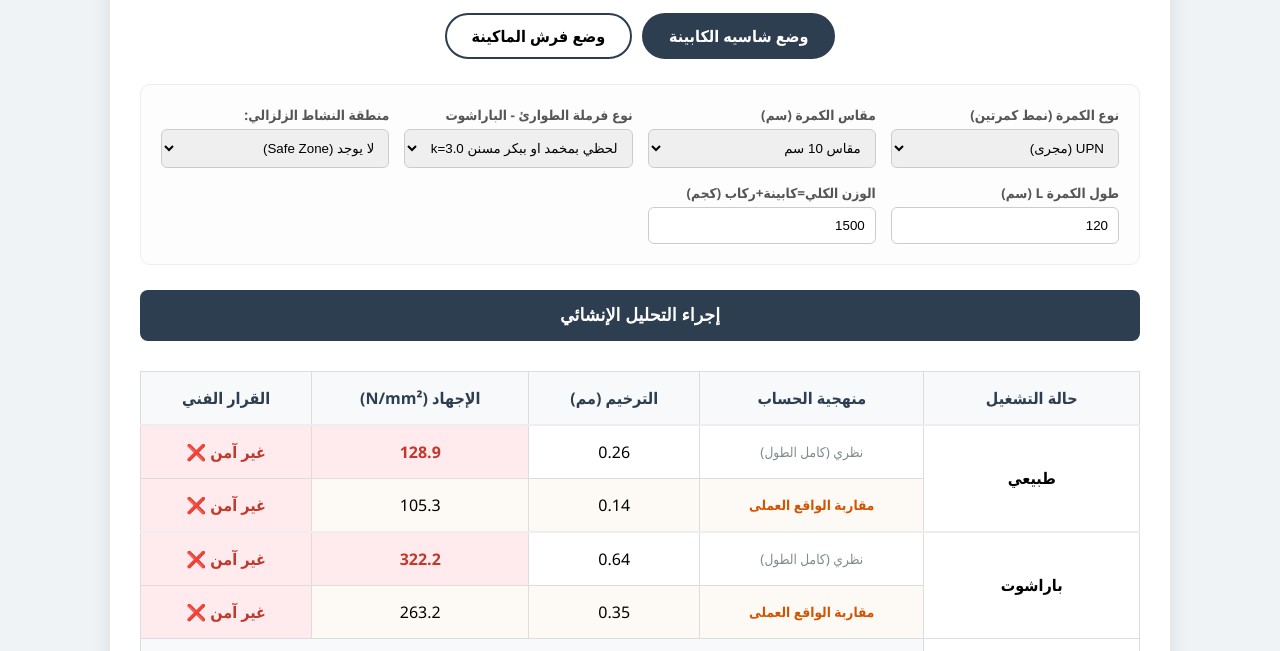
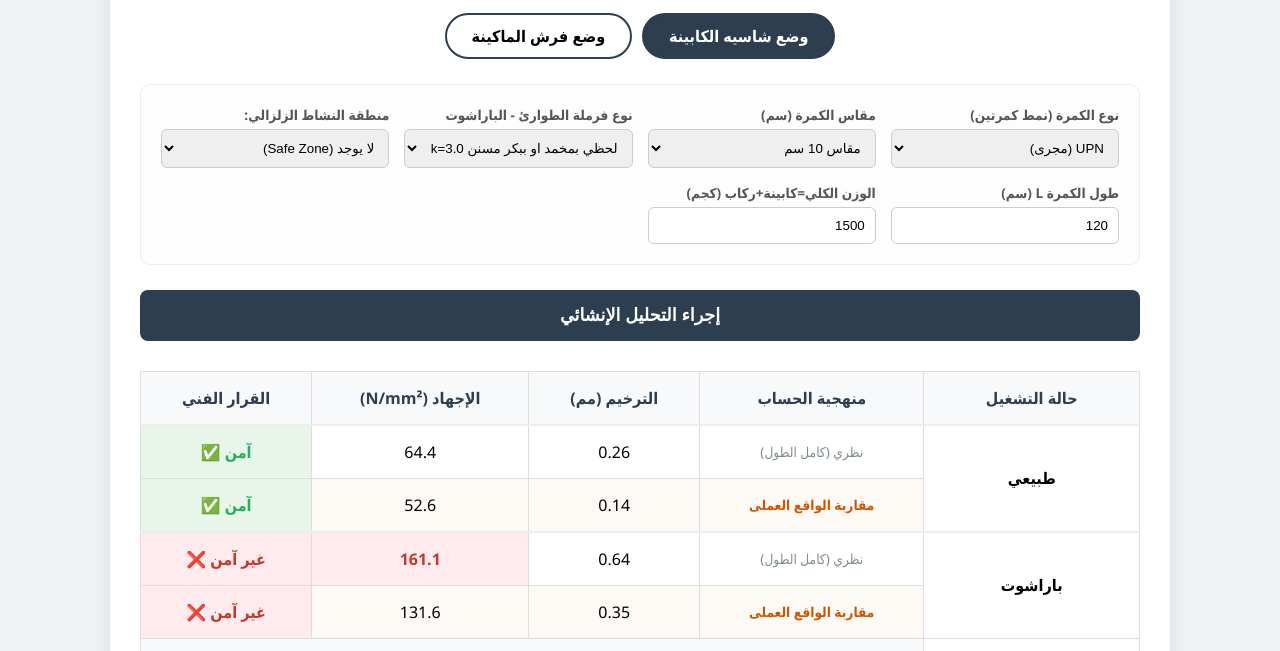
Before and after one commit to talaatetman/Sling-Calc, a plain HTML site: page index.html in a window 1280 px wide. Both pictures are taken after a click on the button "إجراء التحليل الإنشائي". Shown: the part 144-795 px from the top of the page. Drawn offline with Linux system fonts and the light colour scheme.

Commit message:
Adjust s_trad and s_real calculations for accuracy

```diff
--- a/index.html
+++ b/index.html
@@ -196,13 +196,13 @@ function runAnalysis() {
 
         // 1. الحساب المحافظ (على كامل الطول L)
         const f_trad = (mass * 9.81 * total_k) / 4;
-        const s_trad = (mass * 9.81 * total_k * L_mm_total) / (4 * data.Wx * 1000);
+        const s_trad = (mass * 9.81 * total_k * L_mm_total) / (8 * data.Wx * 1000);
         const d_trad = (0.7 * f_trad * Math.pow(L_mm_total, 3)) / (48 * 210000 * data.Ix * 10000);
         const safe_trad = (s_trad < 90) && ((d_trad/L_mm_total) < dLimit);
 
         // 2. مقاربة الواقع (على الطول الفعال L - b)
         const f_real = (mass * 9.81 * total_k) / 4;
-        const s_real = (mass * 9.81 * total_k * L_eff) / (4 * data.Wx * 1000);
+        const s_real = (mass * 9.81 * total_k * L_eff) / (8 * data.Wx * 1000);
         const d_real = (0.7 * f_real * Math.pow(L_eff, 3)) / (48 * 210000 * data.Ix * 10000);
         const safe_real = (s_real < 90) && ((d_real/L_eff) < dLimit);
 
```
